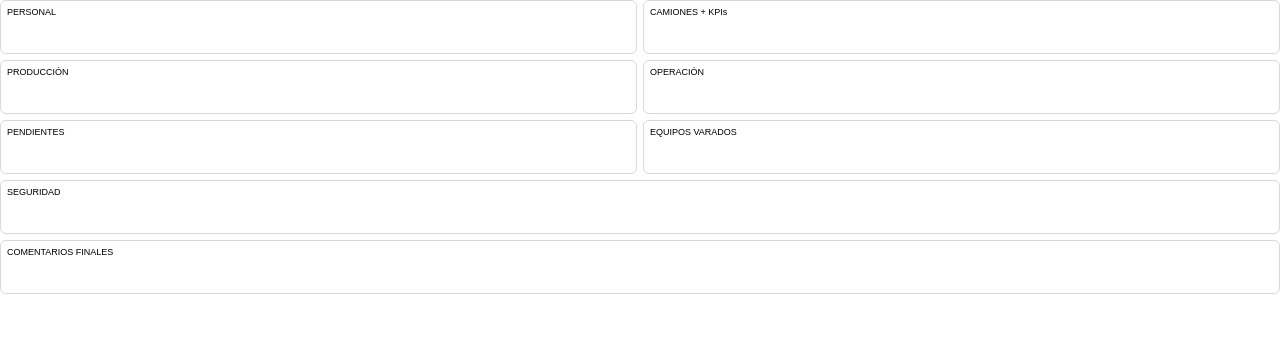
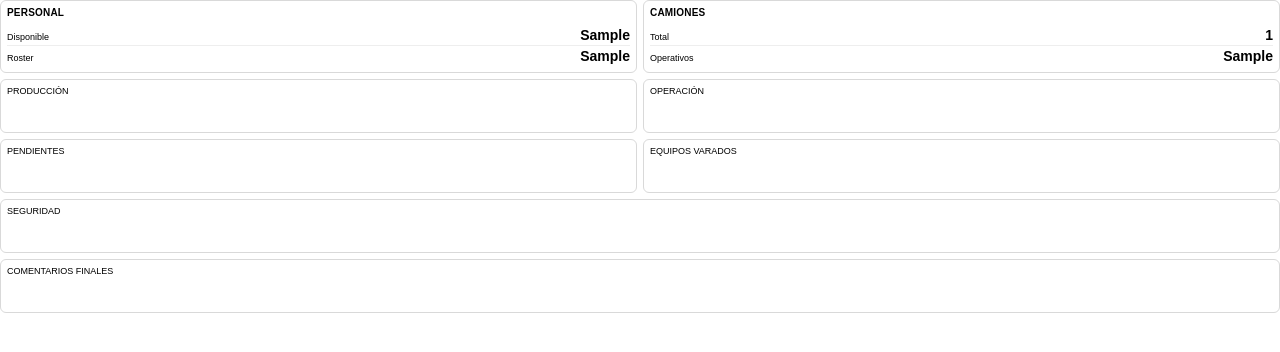
Before and after one commit to pechi415/rct-app, a Flask app: template templates/pdf/reporte_C.html in a window 1280 px wide. Shown: the top 352 px of the page. Run offline with Flask 3, Linux system fonts and the light colour scheme; the template is opened without the code that fills it: most values are stand-ins (such as "Sample title", 1, 10 or a date in 2020); some libraries are stand-ins or nearby versions.

Commit message:
PDF Propuesta C: Nivel 1 con KPIs reales (Personal y Camiones)

```diff
--- a/static/css/pdf_C.css
+++ b/static/css/pdf_C.css
@@ -33,3 +33,22 @@ html, body {
   break-inside: avoid;
   page-break-inside: avoid;
 }
+
+.t{
+  font-weight: 700;
+  font-size: 10px;
+  margin-bottom: 6px;
+  letter-spacing: .2px;
+}
+
+.kpi{
+  display:flex;
+  justify-content: space-between;
+  align-items: baseline;
+  padding: 2px 0;
+  border-bottom: 1px solid #eee;
+}
+.kpi:last-child{ border-bottom: 0; }
+
+.lbl{ font-size: 9px; }
+.val{ font-size: 14px; font-weight: 700; }
--- a/templates/pdf/reporte_C.html
+++ b/templates/pdf/reporte_C.html
@@ -12,9 +12,35 @@
 
     <!-- NIVEL 1 -->
     <section class="lvl lvl1">
-      <div class="card">PERSONAL</div>
-      <div class="card">CAMIONES + KPIs</div>
+
+        <!-- PERSONAL -->
+        <div class="card">
+            <div class="t">PERSONAL</div>
+            <div class="kpi">
+            <div class="lbl">Disponible</div>
+            <div class="val">{{ disponible_p }}</div>
+            </div>
+            <div class="kpi">
+            <div class="lbl">Roster</div>
+            <div class="val">{{ roster_p }}</div>
+            </div>
+        </div>
+
+        <!-- CAMIONES + KPIs -->
+        <div class="card">
+            <div class="t">CAMIONES</div>
+            <div class="kpi">
+            <div class="lbl">Total</div>
+            <div class="val">{{ total_camiones }}</div>
+            </div>
+            <div class="kpi">
+            <div class="lbl">Operativos</div>
+            <div class="val">{{ camiones_disponibles }}</div>
+            </div>
+        </div>
+
     </section>
+
 
     <!-- NIVEL 2 -->
     <section class="lvl lvl2">
```
